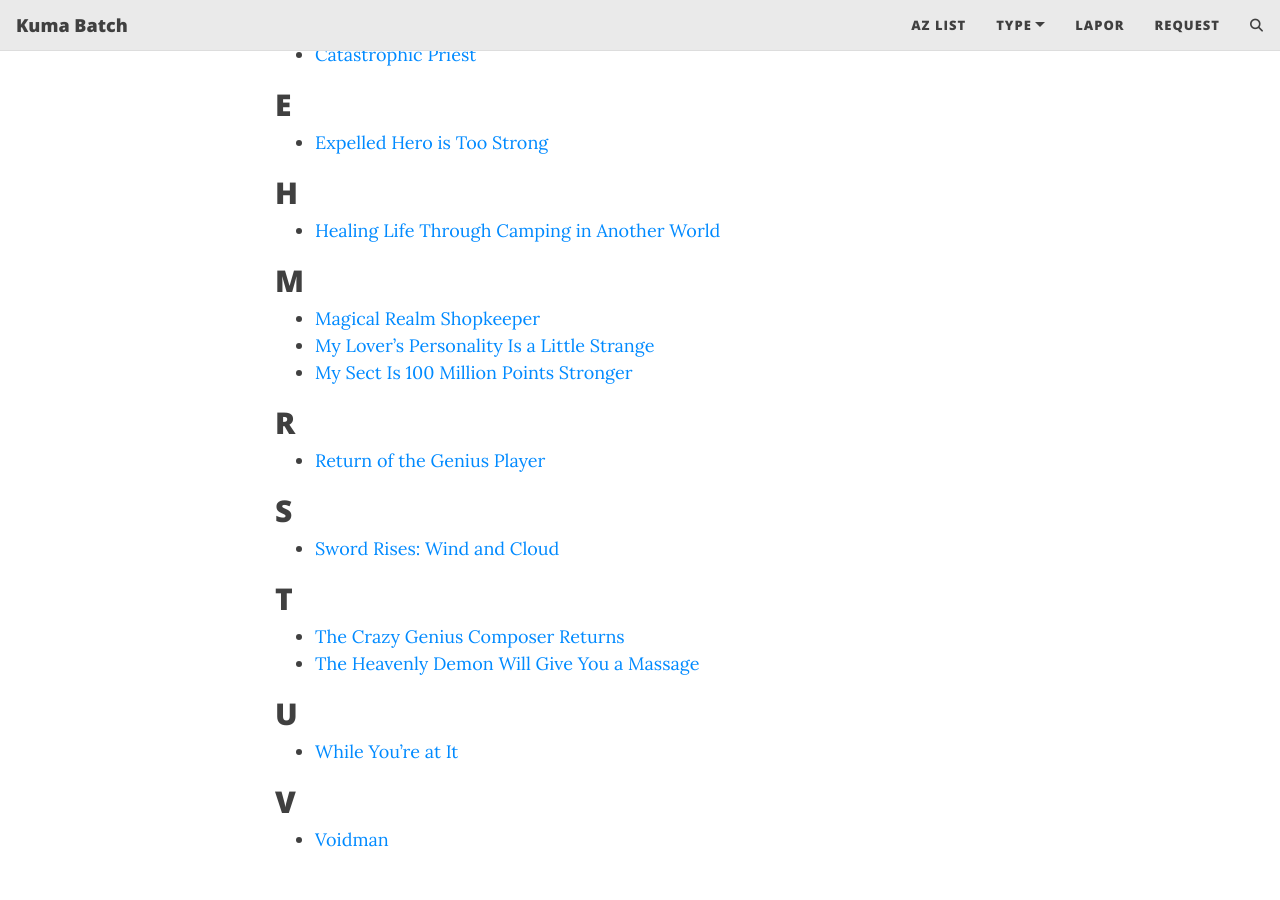
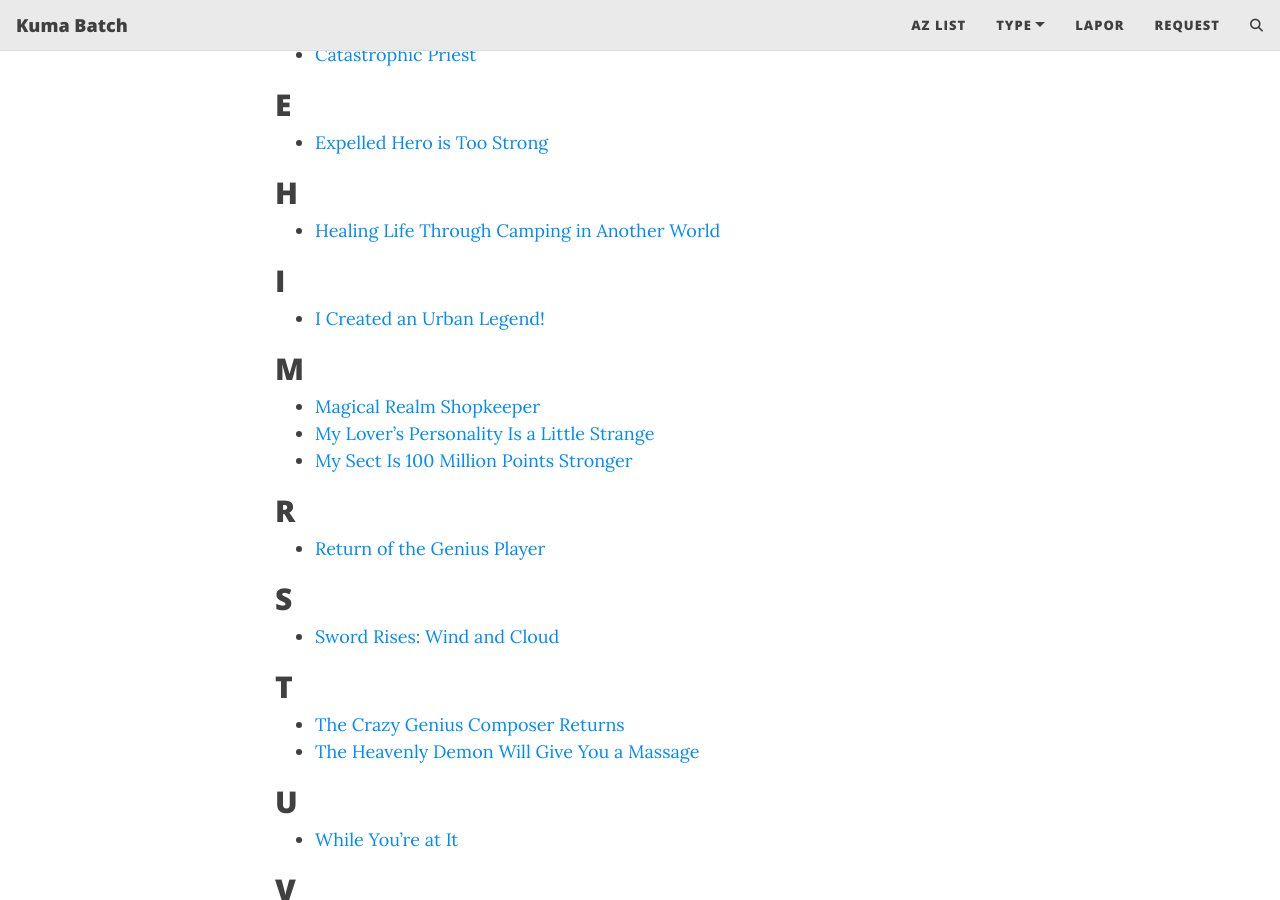
Before and after one commit to kumabatch/kumabatch.github.io, a Jekyll site: the page built from list-komik.md, in a window 1280 px wide and 900 px high, scrolled down 354 px. Built offline with Jekyll 4.4.1, drawn with Linux system fonts in a browser that asks for light colours; comment, search, counter and statistics services are not loaded.

Commit message:
Update list-komik.md

```diff
--- a/list-komik.md
+++ b/list-komik.md
@@ -13,6 +13,9 @@ title: List Komik
 
 ## H
  - [Healing Life Through Camping in Another World](https://kumabatch.github.io/healing-life-through-camping-in-another-world-batch-bahasa-indonesia)
+
+## I
+ - [I Created an Urban Legend!](https://kumabatch.github.io/i-created-an-urban-legend-batch-bahasa-indonesia)
 
 ## M
  - [Magical Realm Shopkeeper](https://kumabatch.github.io/magical-realm-shopkeeper-batch-bahasa-indonesia)
```
